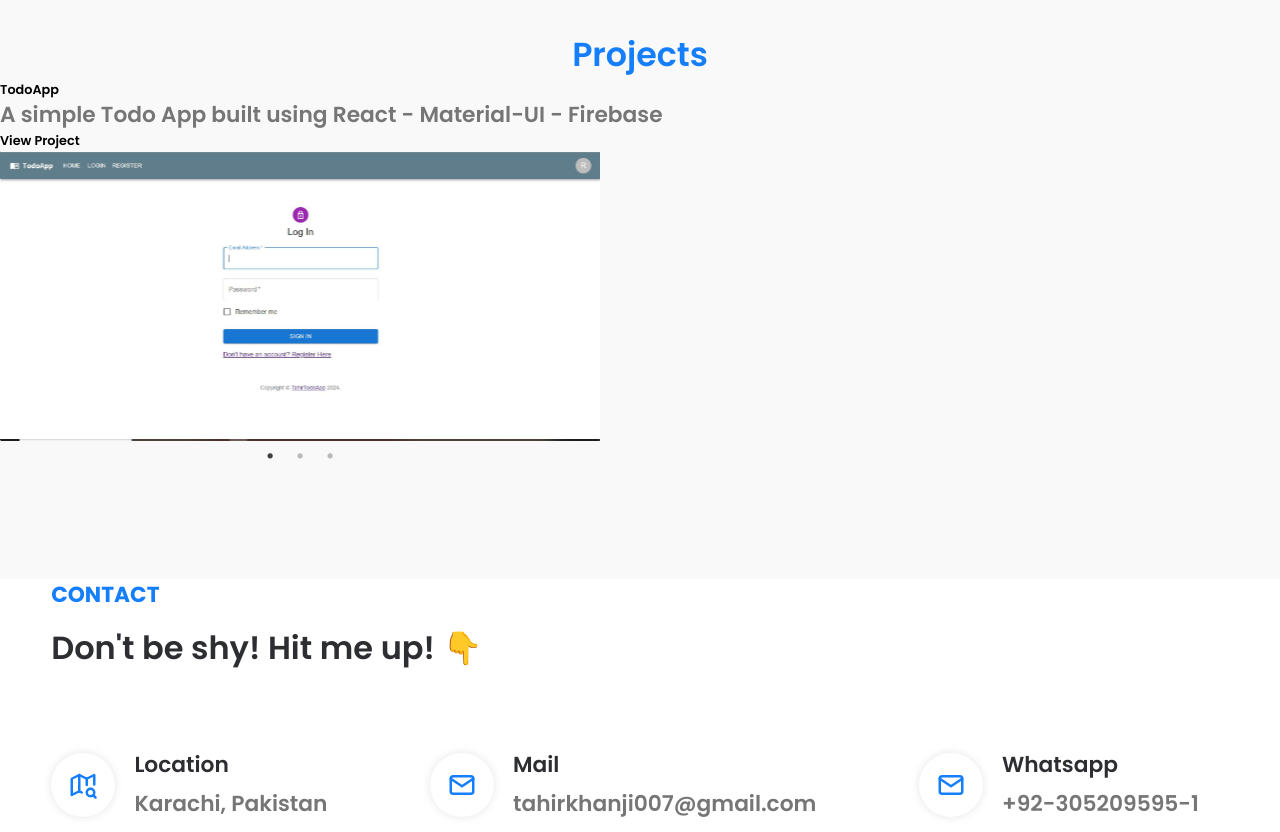
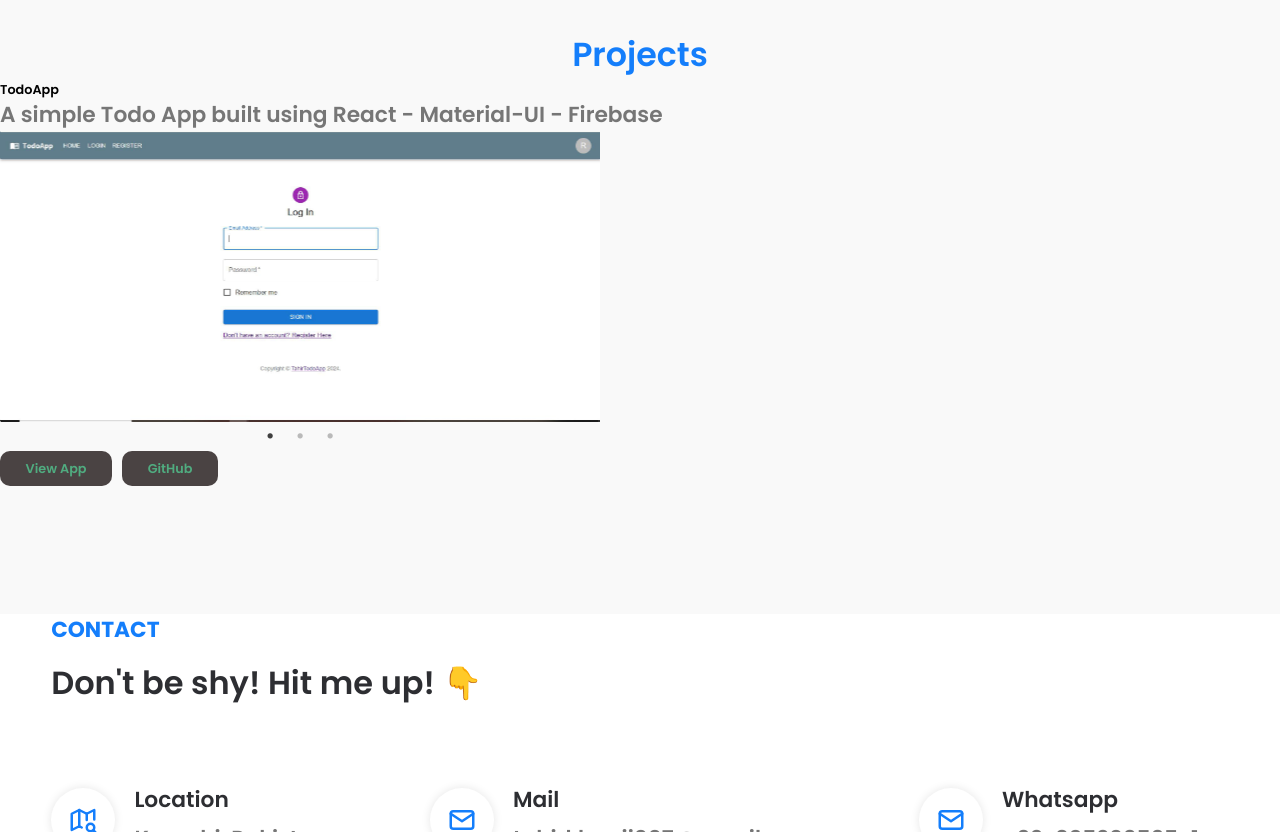
Before and after one commit to tahiee/Tahir.DevProtfolio, a React (Vite) app: page / in a window 1280 px wide. Shown: the part 1580-2412 px from the top of the page. Built offline with nearby package versions, Linux system fonts and the light colour scheme.

Commit message:
Update button

```diff
--- a/src/components/App.css
+++ b/src/components/App.css
@@ -643,7 +643,7 @@ li {
 
   width: var(--s);
   aspect-ratio: 1;
-  outline: calc(var(--s) / 2) solid #0009;
+  outline: calc(var(--s) / 2) solid #544b4b99;
   outline-offset: calc(var(--s) / -2);
   cursor: pointer;
   transition: 0.3s;
@@ -973,4 +973,28 @@ h4 {
     padding-top: 2rem !important;
     padding-bottom: 2rem !important;
 }
+.button-85 a{
+    color: #50ac80 !important;
+
+}
+.button-85{
+    padding: 0.6em 2em !important;
+    border: none;
+    outline: none;
+    background: #4a4343;
+    cursor: pointer;
+    position: relative;
+    z-index: 0;
+    border-radius: 10px;
+    user-select: none;
+    -webkit-user-select: none;
+    touch-action: manipulation;
+}
+.button-85:hover a{
+    color: black !important;
+}
+.button-85:hover{
+    background: #73ba98;
+}
+
 /* Customise */
--- a/src/components/Navbar.jsx
+++ b/src/components/Navbar.jsx
@@ -30,7 +30,7 @@ function NavScrollExample() {
   const [scrolling, setScrolling] = useState(false);
   useEffect(() => {
     const handleScroll = () => {
-      if (window.scrollY > 50) {
+      if (window.scrollY > 40) {
         setScrolling(true);
       } else {
         setScrolling(false);
--- a/src/components/Projects.jsx
+++ b/src/components/Projects.jsx
@@ -8,8 +8,6 @@ import img3 from "../img/Projects/todo-img/todo3.png";
 import "./App.css";
 
 const Projects = () => {
-
-
   const sliderSettings = {
     dots: true,
     infinite: true,
@@ -33,15 +31,6 @@ const Projects = () => {
             <p className="text-lg mb-4">
               A simple Todo App built using React - Material-UI - Firebase
             </p>
-            {/* View Project Link */}
-            <a
-              href="https://todoapp-react-lovat.vercel.app/"
-              target="_blank"
-              rel="noopener noreferrer"
-              className="no-underline text-[15px] text-blue-500 underline hover:text-blue-700"
-            >
-              View Project
-            </a>
           </div>
           <div className="flex justify-center items-center text-center mt-[2px]">
             <Slider className="" {...sliderSettings}>
@@ -54,8 +43,41 @@ const Projects = () => {
               <div>
                 <img src={img3} alt="Image 2" />
               </div>
+
               {/* Add more slides as needed */}
             </Slider>
+          </div>
+          {/* View Project Link */}
+          <div>
+            <button className="button-85"
+              style={{
+                marginTop: "20px",
+              }}
+            >
+              <a
+                href="https://todoapp-react-lovat.vercel.app/"
+                target="_blank"
+                rel="noopener noreferrer"
+                className="no-underline text-[15px] text-blue-500 underline hover:text-blue-700"
+              >
+                View App
+              </a>
+            </button>
+            <button className="button-85"
+              style={{
+                marginLeft:"10px"
+              }}
+            >
+              <a
+                href="https://github.com/tahiee/TodoApp-React-Firbase"
+                target="_blank"
+                rel="noopener noreferrer"
+                className="no-underline text-[15px] text-blue-500 underline hover:text-blue-700"
+              >
+                GitHub
+              </a>
+            </button>
+
           </div>
         </div>
       </div>
```
